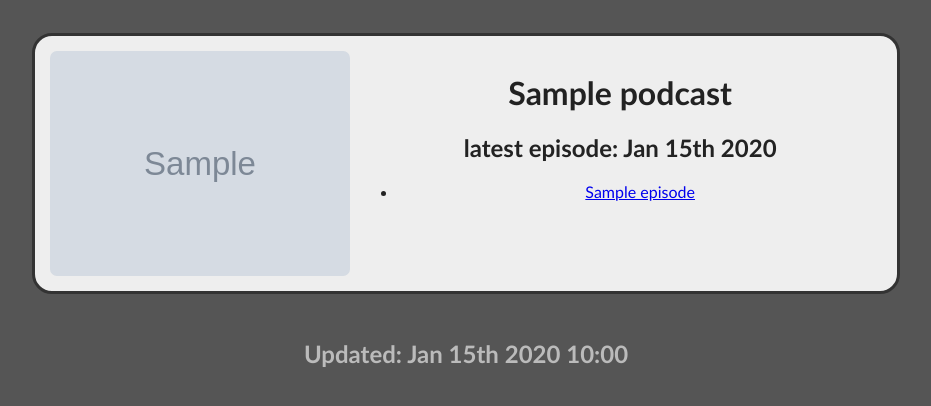
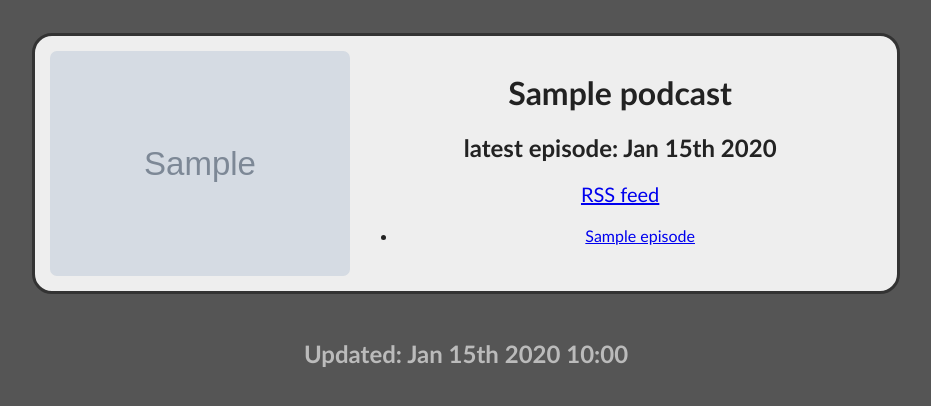
Before and after one commit to pvsr/podcasts, a Flask app: a page that uses podcasts/templates/podcast.html in a window 1280 px wide. Shown: the top 406 px of the page, without its empty margins (174-1105 px from the left). Run offline with Flask 2, Linux system fonts and the light colour scheme; tables that the repository leaves empty hold one stand-in row (values such as "Sample post"); grey boxes marked "Sample" are stand-in pictures.

Commit message:
include rss link on show page

```diff
--- a/podcasts/templates/podcast.html
+++ b/podcasts/templates/podcast.html
@@ -12,6 +12,11 @@
         <div>
           <h1>{{ podcast.title }}</h1>
           <h2>latest episode: {{ podcast.last_ep_pretty() }}</h2>
+          {% if podcast.url %}
+          <p><a href="{{ podcast.url }}">RSS feed</a></p>
+          {% else %}
+          <p><a href="{{ auth_url }}/{{ podcast.slug }}.rss">RSS feed</a></p>
+          {% endif %}
           {% if episodes %}
           <ul>
             {% for episode in episodes %}
```
